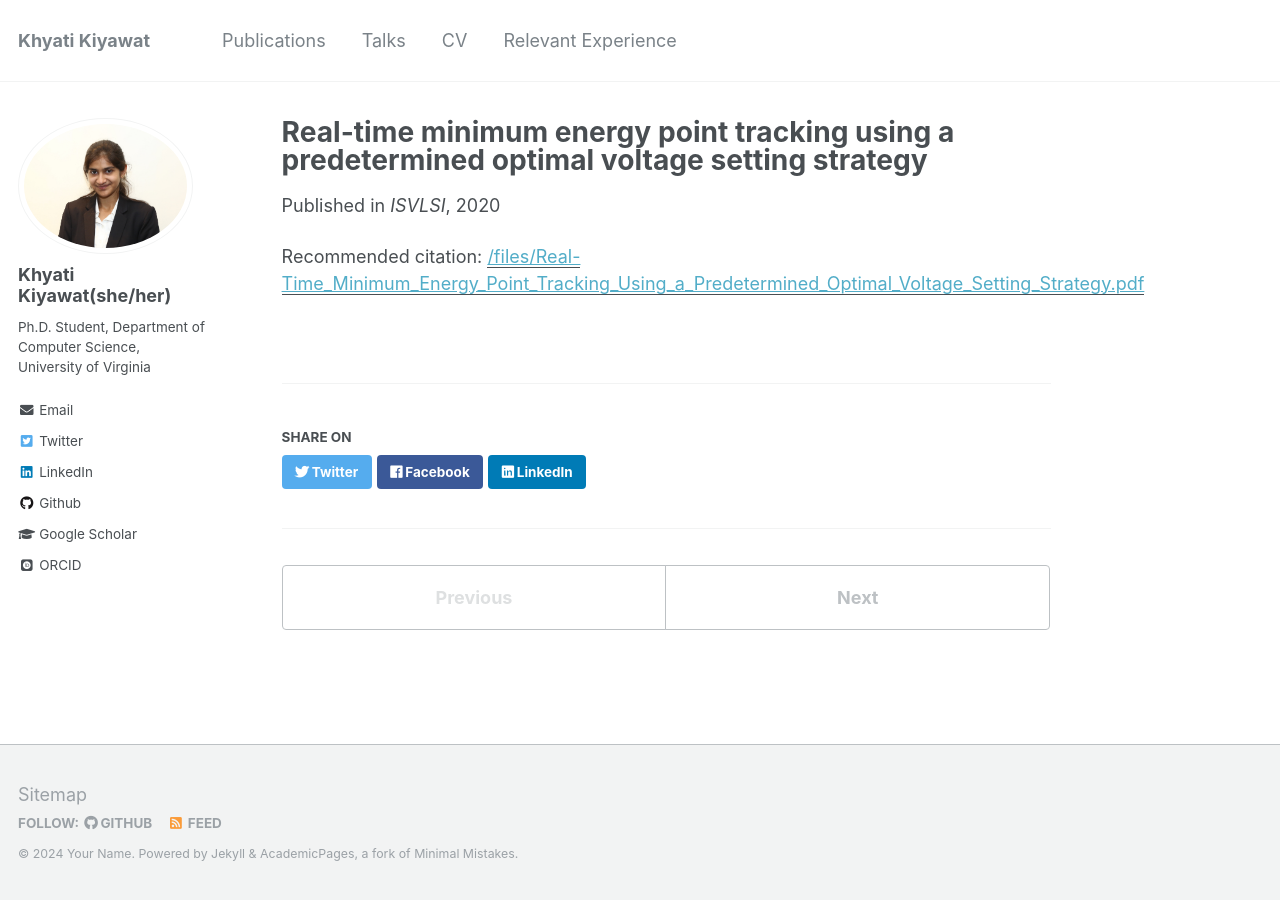
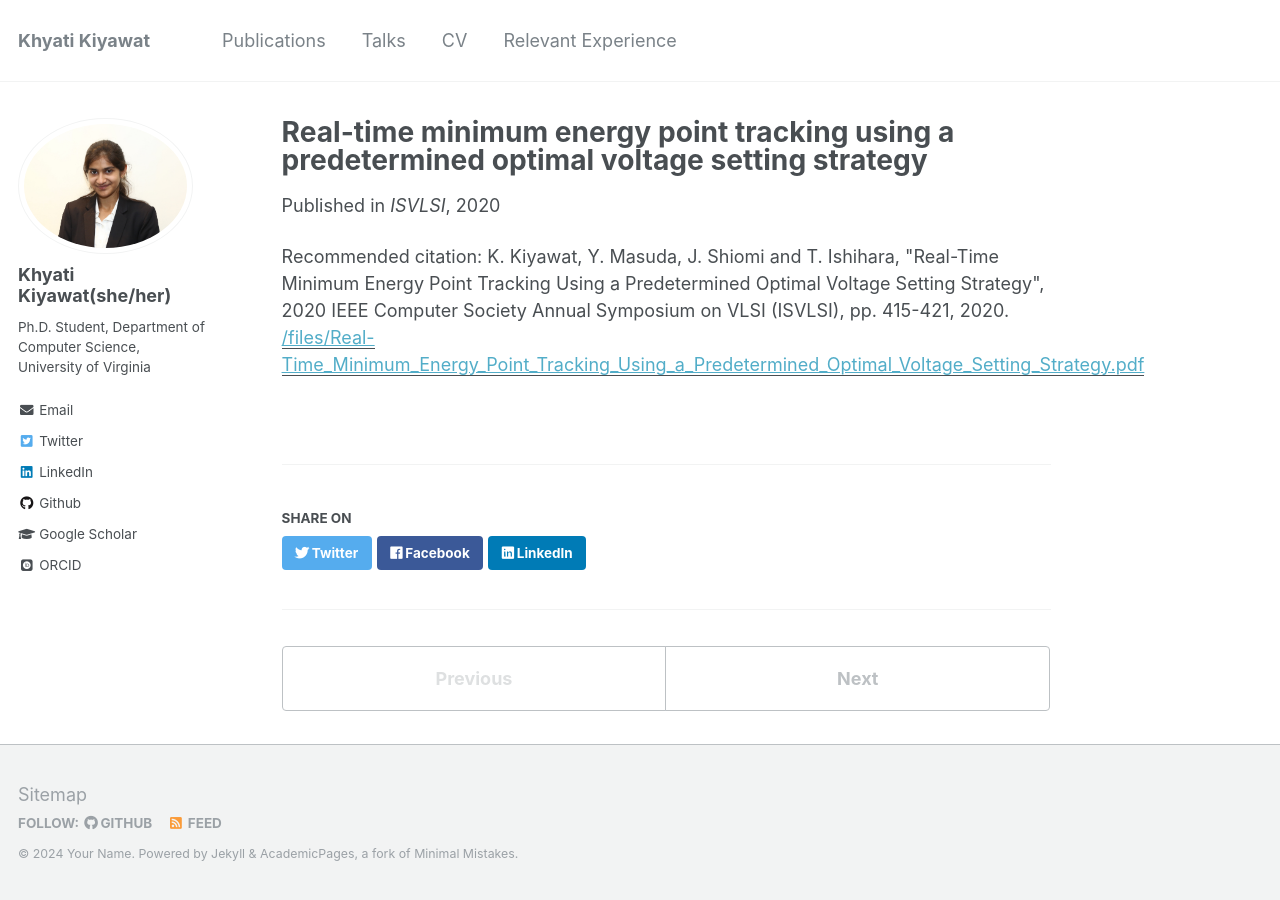
Before and after one commit to khyatikiyawat/khyatikiyawat.github.io, a Jekyll site: the page built from _publications/MEP.md, in a window 1280 px wide. Built offline with Jekyll 4.4.1, drawn with Linux system fonts in a browser that asks for light colours; some web fonts are replaced.

Commit message:
Update MEP.md

```diff
--- a/_publications/MEP.md
+++ b/_publications/MEP.md
@@ -6,6 +6,6 @@ excerpt: 'Minimizing the energy consumption of processors for a given computatio
 date: 2020-07-06
 venue: 'ISVLSI'
 paperurl: '/files/Real-Time_Minimum_Energy_Point_Tracking_Using_a_Predetermined_Optimal_Voltage_Setting_Strategy.pdf'
-citation: ''
+citation: 'K. Kiyawat, Y. Masuda, J. Shiomi and T. Ishihara, "Real-Time Minimum Energy Point Tracking Using a Predetermined Optimal Voltage Setting Strategy", 2020 IEEE Computer Society Annual Symposium on VLSI (ISVLSI), pp. 415-421, 2020.'
 ---
 <!--- K. Kiyawat, Y. Masuda, J. Shiomi and T. Ishihara, "Real-Time Minimum Energy Point Tracking Using a Predetermined Optimal Voltage Setting Strategy", 2020 IEEE Computer Society Annual Symposium on VLSI (ISVLSI), pp. 415-421, 2020. --->
```
